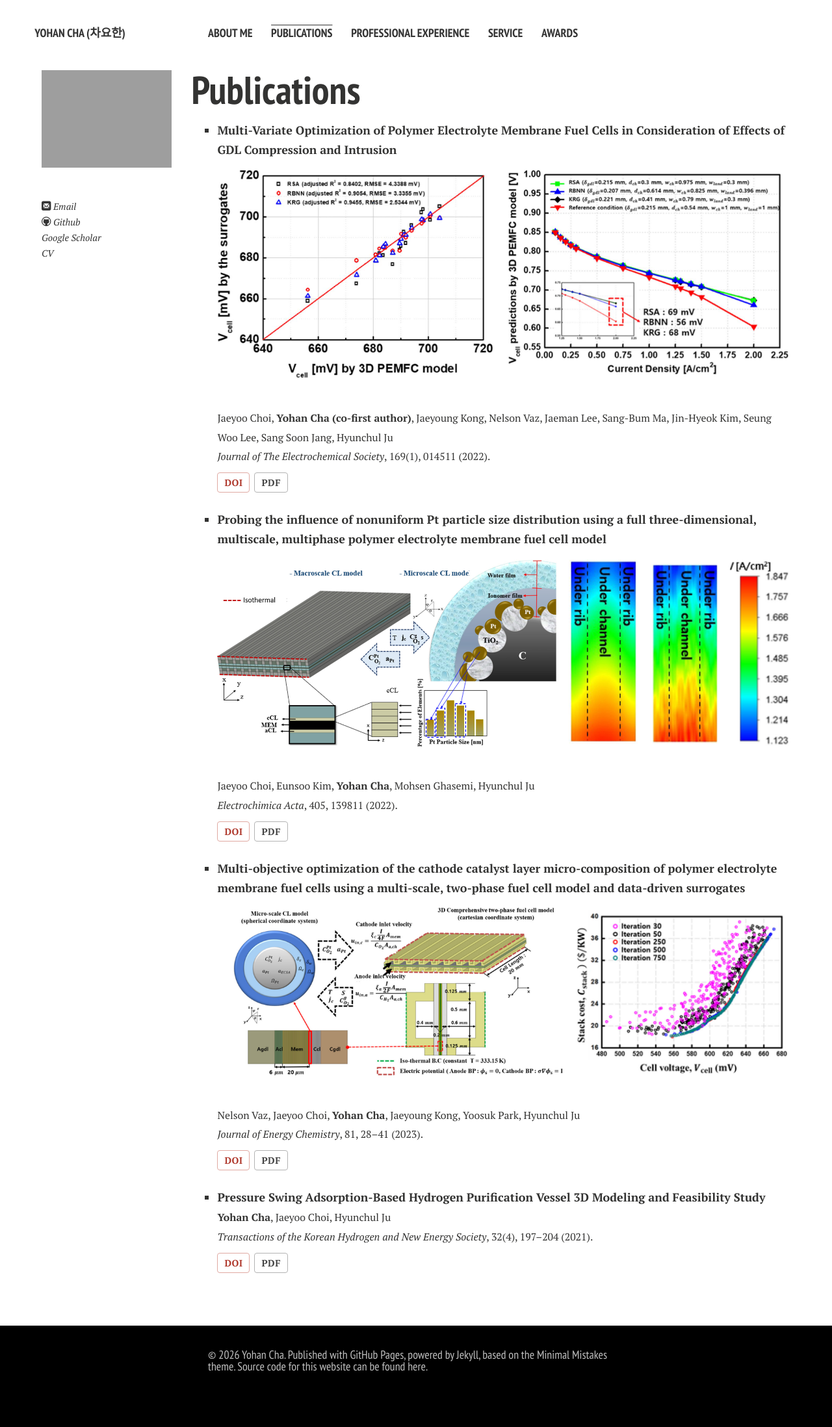
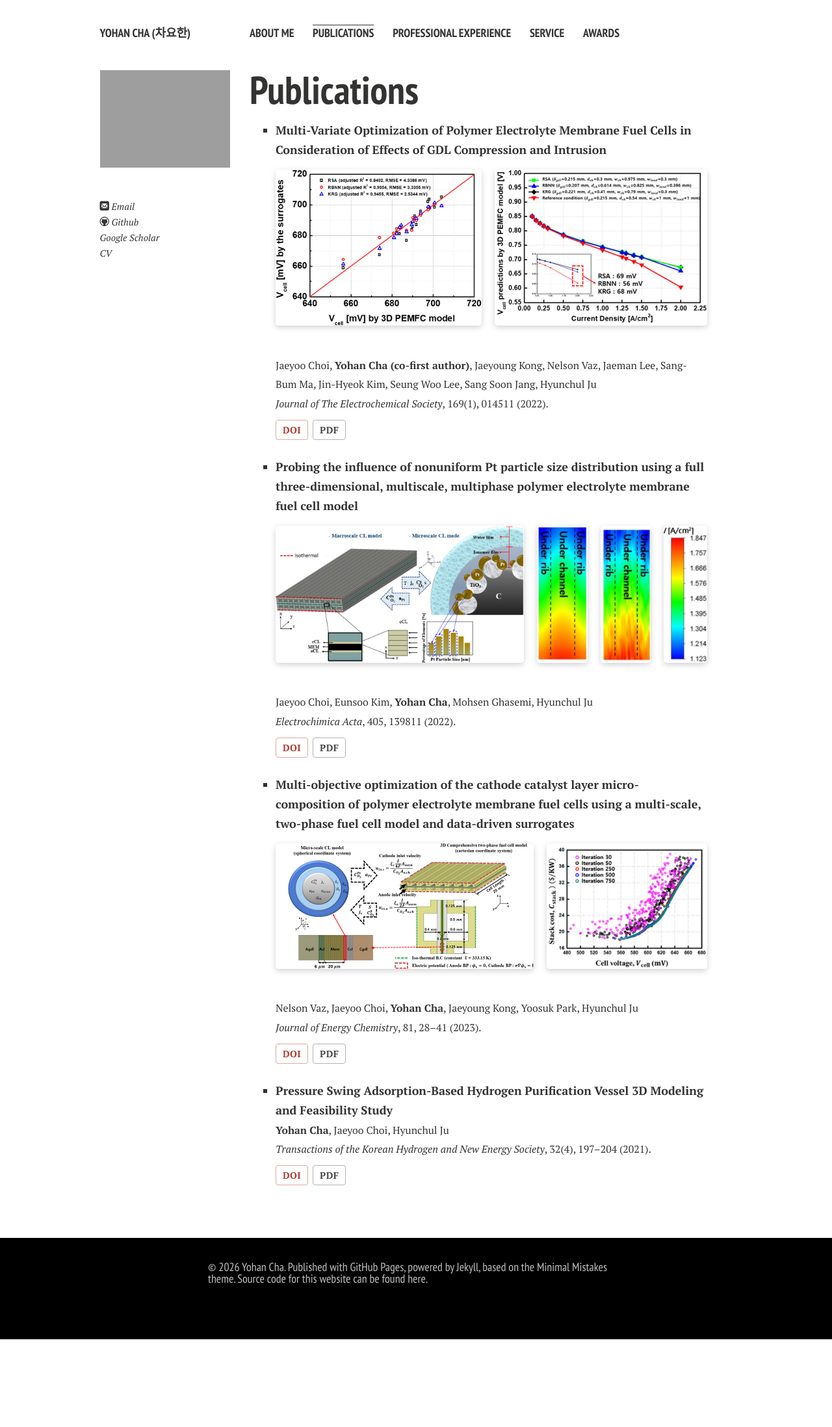
Before and after one commit to powerfulsmooth/powerfulsmooth.github.io, a Jekyll site: the page built from publications.md, in a window 1280 px wide. Shown: the whole page at 65% size. Built offline with Jekyll 4.4.1, drawn with Linux system fonts in a browser that asks for light colours; nearby versions of some CDN libraries; comment, search, counter and statistics services are not loaded; a style sheet for code colours, icons or effects is not loaded; after the commit the page ends 2061 px from its top, so only the background shows below that.

Commit message:
Add files via upload

```diff
--- a/_includes/head.html
+++ b/_includes/head.html
@@ -68,17 +68,19 @@
 
 <!-- ===== Custom overrides (Yohan Cha) ===== -->
 <style>
-/* 1) Widen the content column and reduce large-screen whitespace (>=600px) */
+/* 1) Content column width — moderate whitespace; keep name/photo/nav aligned (>=600px) */
 @media only screen and (min-width:37.5em){
-  #main article{width:72% !important; margin-left:2% !important; margin-right:5% !important;}
-  .article-author-top{width:14% !important; margin-left:5% !important; margin-right:2% !important;}
+  #main article{width:55% !important; margin-left:2% !important; margin-right:0 !important;}
+  .article-author-top{width:16% !important; margin-left:12% !important; margin-right:0 !important;}
+  .site-name{width:16% !important; margin-left:12% !important; margin-right:0 !important; white-space:nowrap;}
+  .top-navigation{width:55% !important; margin-left:2% !important; margin-right:0 !important;}
 }
-/* 2) Publication figure rows: keep side-by-side and scale with the column at any zoom;
-      stack only on truly small (mobile) screens. */
-.pubfig-row{display:flex; flex-wrap:nowrap; gap:18px; align-items:center; margin:16px 0; max-width:880px;}
-.pubfig-row img{min-width:0; height:auto; display:block; border-width:0;}
+/* 2) Publication figure rows: side-by-side, scale with zoom, stack only on mobile.
+      3) Card-style frame (rounded corners + soft shadow) around figures. */
+.pubfig-row{display:flex; flex-wrap:nowrap; gap:20px; align-items:center; margin:16px 0; max-width:880px;}
+.pubfig-row img{min-width:0; height:auto; display:block; border-radius:5px; box-shadow:0 3px 10px rgba(0,0,0,0.18);}
 @media (max-width:700px){
-  .pubfig-row{flex-wrap:wrap; gap:14px; justify-content:center; max-width:100%;}
+  .pubfig-row{flex-wrap:wrap; gap:16px; justify-content:center; max-width:100%;}
   .pubfig-row img{flex:none !important; width:auto; max-width:100%; max-height:220px;}
 }
 </style>
```
